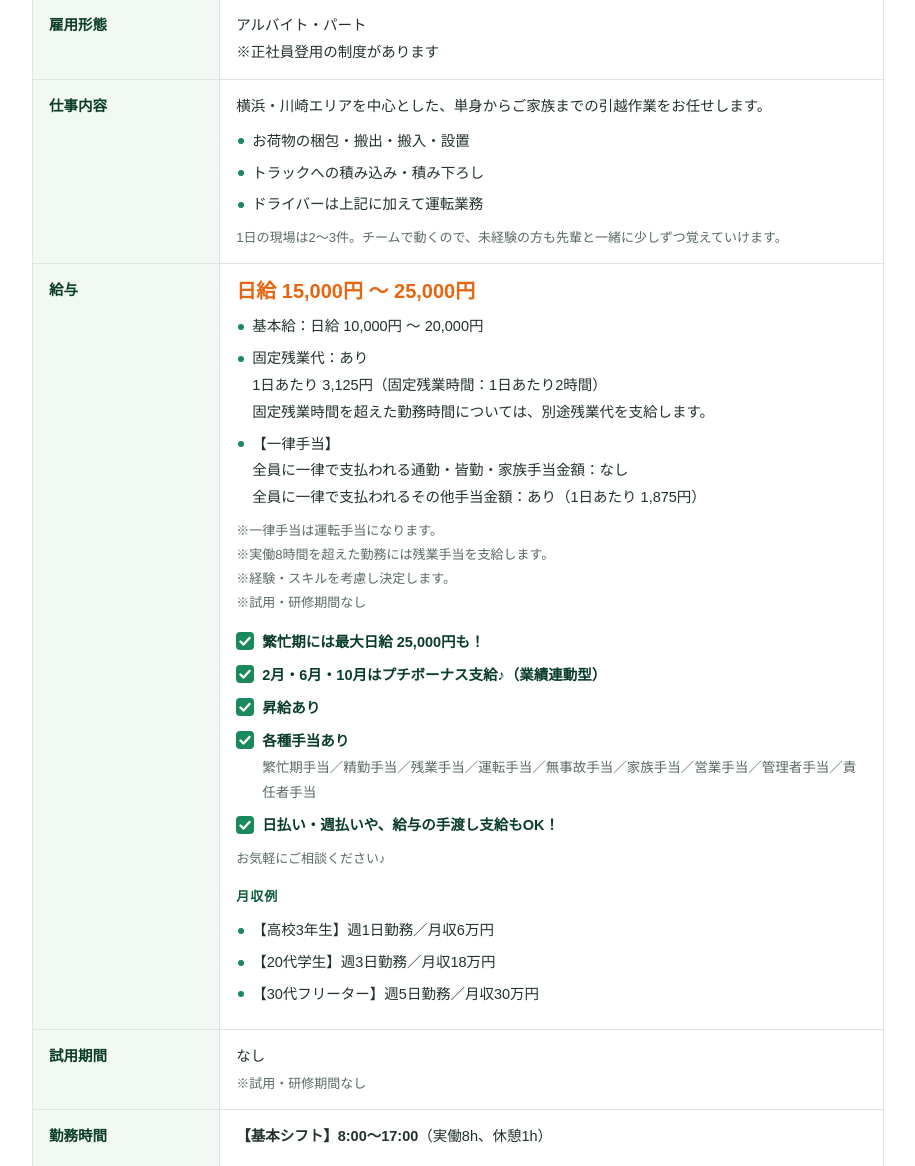
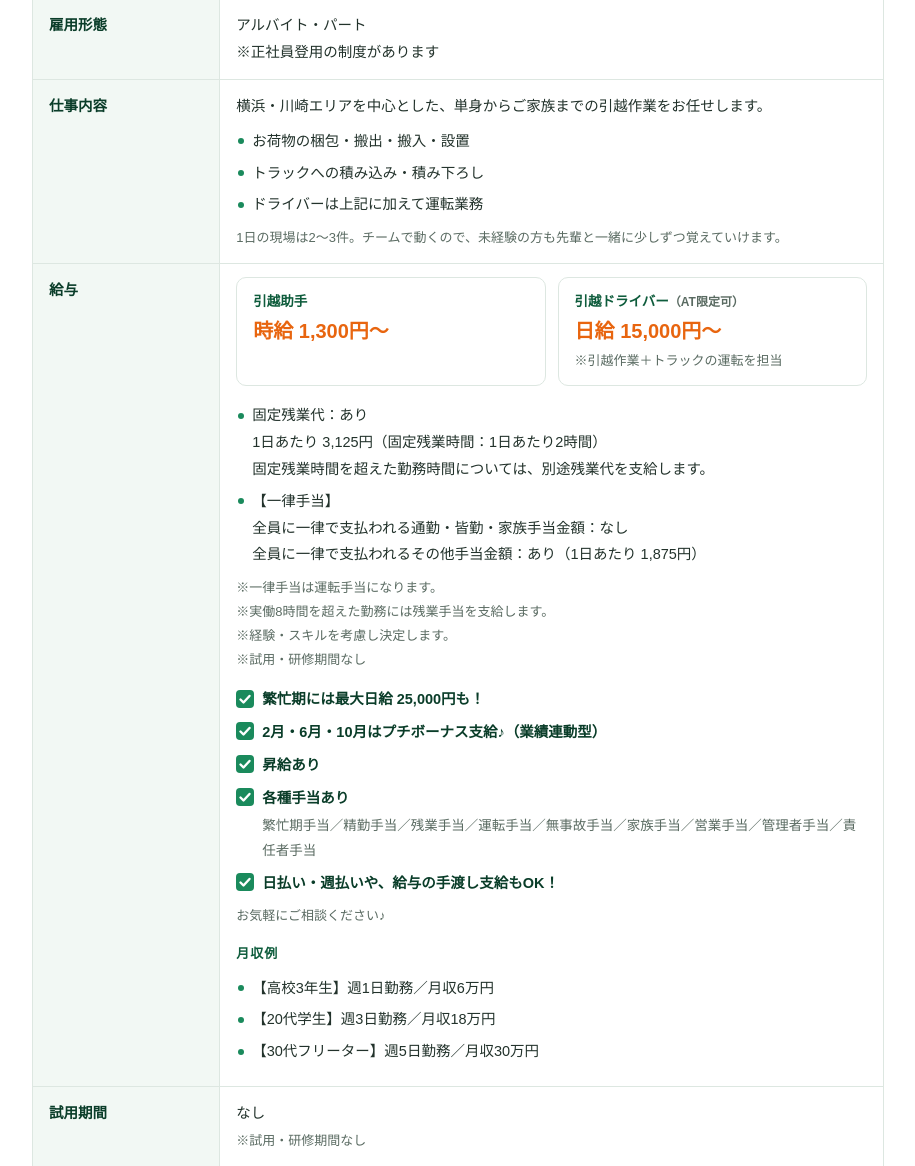
Before and after one commit to tagukichi/naniwa-h, a PHP site: page /static/recruit.html in a window 1280 px wide. Shown: the part 3076-4242 px from the top of the page, without its empty margins (182-1097 px from the left). Run offline with PHP 8.4, Linux system fonts and the light colour scheme.

Commit message:
採用：給与を職種別（引越助手・引越ドライバー）の表記に変更
- TOP の採用セクション：日給 15,000円〜 → 時給 1,300円〜
- 求人情報の給与：日給 15,000円〜25,000円 を職種別の2枠に分ける
  引越助手 時給 1,300円〜
  引越ドライバー（AT限定可） 日給 15,000円〜（※引越作業＋トラックの運転を担当）
- 基本給の行を削除

ドライバーの日給はご依頼文では「1500円」だったが、日給として
成り立たない金額のため 15,000円 の誤記と判断した。

Co-Authored-By: Claude Opus 5.5 <noreply@anthropic.com>
Claude-Session: https://claude.ai/code/session_01PEi5PkPi4T8HcXmdWJjhRe

```diff
--- a/src/pages/index.html
+++ b/src/pages/index.html
@@ -404,7 +404,7 @@ description: 横浜・川崎・東京・神奈川で引越しなら「安心・
           <h2>一緒に働く仲間を<br>募集しています</h2>
           <p>引越助手・ドライバー大募集！未経験からのスタートも大歓迎です。直行・直帰OK、シフトも自由なので、自分のペースで働けます。まずは職場見学だけでもお気軽にどうぞ。</p>
           <ul class="rb-chips">
-            <li>日給 15,000円〜</li>
+            <li>時給 1,300円〜</li>
             <li>未経験大歓迎</li>
             <li>直行・直帰OK</li>
             <li>シフト自由</li>
--- a/static/css/style.css
+++ b/static/css/style.css
@@ -1543,6 +1543,13 @@ table.data.spec td { line-height: 1.85; }
   line-height: 1.4; margin-bottom: 6px;
 }
 .pay-main.small { font-size: 17px; }
+/* 職種ごとの給与（求人情報） */
+.pay-jobs { display: grid; grid-template-columns: repeat(auto-fit, minmax(220px, 1fr)); gap: 12px; margin-bottom: 16px; }
+.pay-job { border: 1px solid var(--line); border-radius: 10px; padding: 12px 16px; background: var(--white); }
+.pay-job-name { font-size: 13.5px; font-weight: 800; color: var(--green-700); }
+.pay-job-name span { font-size: 12px; font-weight: 700; color: var(--ink-soft); }
+.pay-job .pay-main { margin: 2px 0 0; }
+.pay-job .note { margin-top: 4px; }
 .cond-head {
   font-size: 13px; font-weight: 800; color: var(--green-700);
   letter-spacing: .08em; margin-top: 16px;
--- a/static/index.html
+++ b/static/index.html
@@ -494,7 +494,7 @@
           <h2>一緒に働く仲間を<br>募集しています</h2>
           <p>引越助手・ドライバー大募集！未経験からのスタートも大歓迎です。直行・直帰OK、シフトも自由なので、自分のペースで働けます。まずは職場見学だけでもお気軽にどうぞ。</p>
           <ul class="rb-chips">
-            <li>日給 15,000円〜</li>
+            <li>時給 1,300円〜</li>
             <li>未経験大歓迎</li>
             <li>直行・直帰OK</li>
             <li>シフト自由</li>
--- a/static/recruit.html
+++ b/static/recruit.html
@@ -328,9 +328,18 @@
             <tr>
               <th>給与</th>
               <td>
-                <p class="pay-main">日給 15,000円 〜 25,000円</p>
+                <div class="pay-jobs">
+                  <div class="pay-job">
+                    <p class="pay-job-name">引越助手</p>
+                    <p class="pay-main">時給 1,300円〜</p>
+                  </div>
+                  <div class="pay-job">
+                    <p class="pay-job-name">引越ドライバー<span>（AT限定可）</span></p>
+                    <p class="pay-main">日給 15,000円〜</p>
+                    <p class="note">※引越作業＋トラックの運転を担当</p>
+                  </div>
+                </div>
                 <ul class="dot-list">
-                  <li>基本給：日給 10,000円 〜 20,000円</li>
                   <li>固定残業代：あり<br>
                     1日あたり 3,125円（固定残業時間：1日あたり2時間）<br>
                     固定残業時間を超えた勤務時間については、別途残業代を支給します。</li>
--- a/wp-theme/naniwa-express/front-page.php
+++ b/wp-theme/naniwa-express/front-page.php
@@ -394,7 +394,7 @@ get_header();
           <h2>一緒に働く仲間を<br>募集しています</h2>
           <p>引越助手・ドライバー大募集！未経験からのスタートも大歓迎です。直行・直帰OK、シフトも自由なので、自分のペースで働けます。まずは職場見学だけでもお気軽にどうぞ。</p>
           <ul class="rb-chips">
-            <li>日給 15,000円〜</li>
+            <li>時給 1,300円〜</li>
             <li>未経験大歓迎</li>
             <li>直行・直帰OK</li>
             <li>シフト自由</li>
```
Also changed, not shown: src/pages/recruit.html (+11 -2 lines), wp-theme/naniwa-express/assets/css/style.css (+7 -0 lines), wp-theme/naniwa-express/page-recruit.php (+11 -2 lines), 1 other file.
